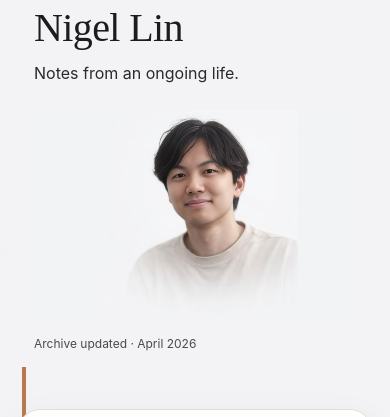
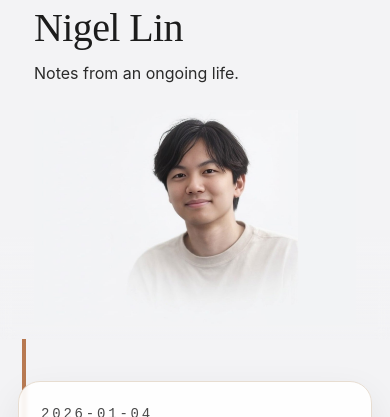
Before and after one commit to Phoenix-Mini/nigellin-site, a Next.js app: page / in a window 390 px wide. Shown: the top 417 px of the page. Built offline with nearby package versions, Linux system fonts and the light colour scheme.

Commit message:
style: hide archive-updated meta and switch fade to upward gradient

```diff
--- a/src/app/globals.css
+++ b/src/app/globals.css
@@ -75,10 +75,10 @@ body {
   z-index: 40;
   pointer-events: none;
   background: linear-gradient(
-    to bottom,
+    to top,
     rgba(243, 243, 245, 0) 0%,
-    rgba(243, 243, 245, 0.8) 40%,
-    var(--color-bg-base) 70%,
+    rgba(243, 243, 245, 0.8) 50%,
+    var(--color-bg-base) 85%,
     var(--color-bg-base) 100%
   );
   -webkit-backdrop-filter: blur(8px);
@@ -372,9 +372,7 @@ body {
 }
 
 .hero__card-meta {
-  margin-top: 12px;
-  font-size: 14px;
-  color: var(--color-text-muted);
+  display: none;
 }
 
 @media (max-width: 960px) {
@@ -392,10 +390,10 @@ body {
     height: 120px;
     z-index: 40;
     background: linear-gradient(
-      to bottom,
+      to top,
       rgba(243, 243, 245, 0) 0%,
-      rgba(243, 243, 245, 0.8) 38%,
-      var(--color-bg-base) 68%,
+      rgba(243, 243, 245, 0.8) 50%,
+      var(--color-bg-base) 85%,
       var(--color-bg-base) 100%
     );
     -webkit-backdrop-filter: blur(7px);
@@ -419,8 +417,7 @@ body {
   }
 
   .hero__card-meta {
-    margin-top: 10px;
-    font-size: 12px;
+    display: none;
   }
 
   .timeline {
```
